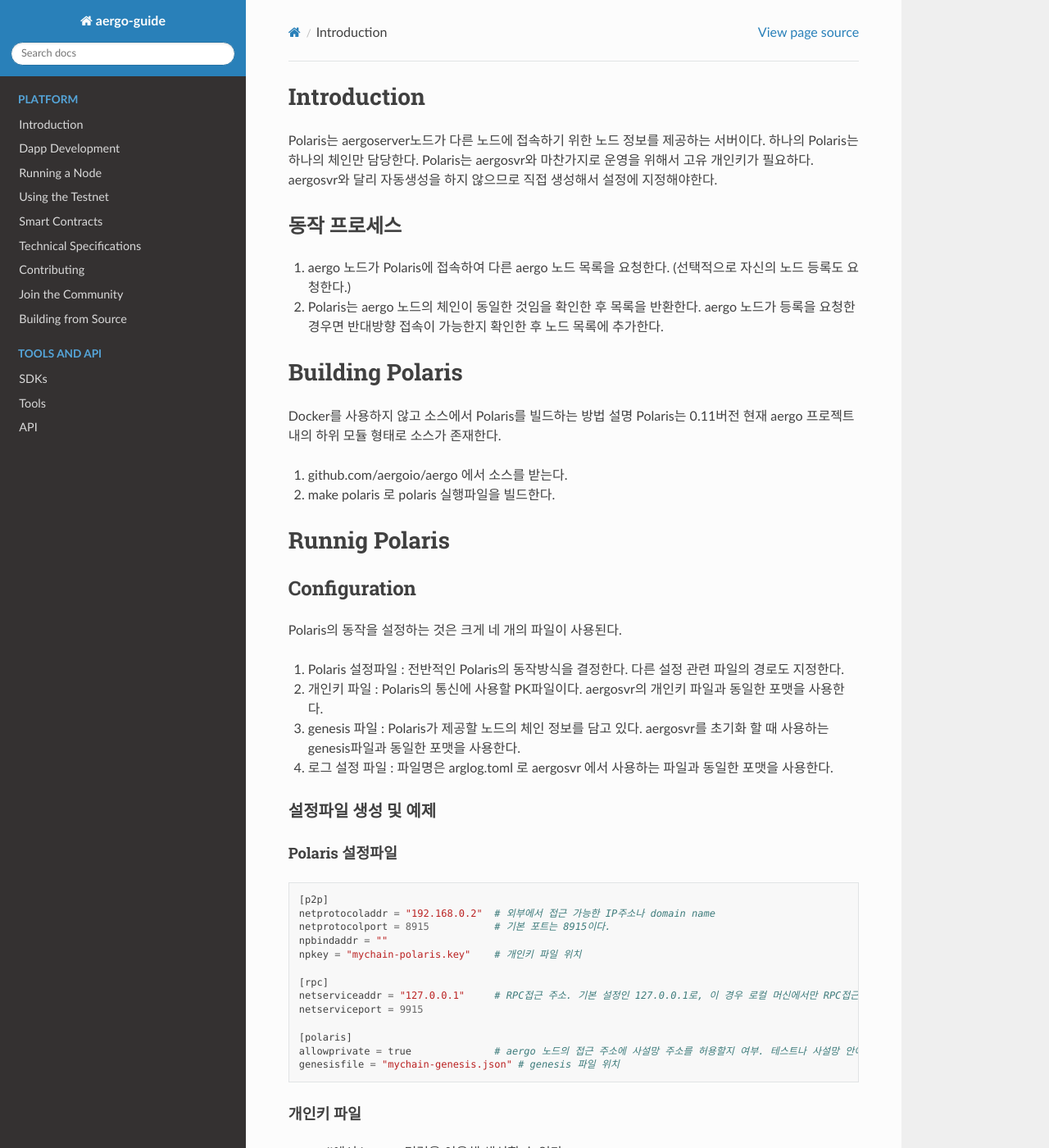
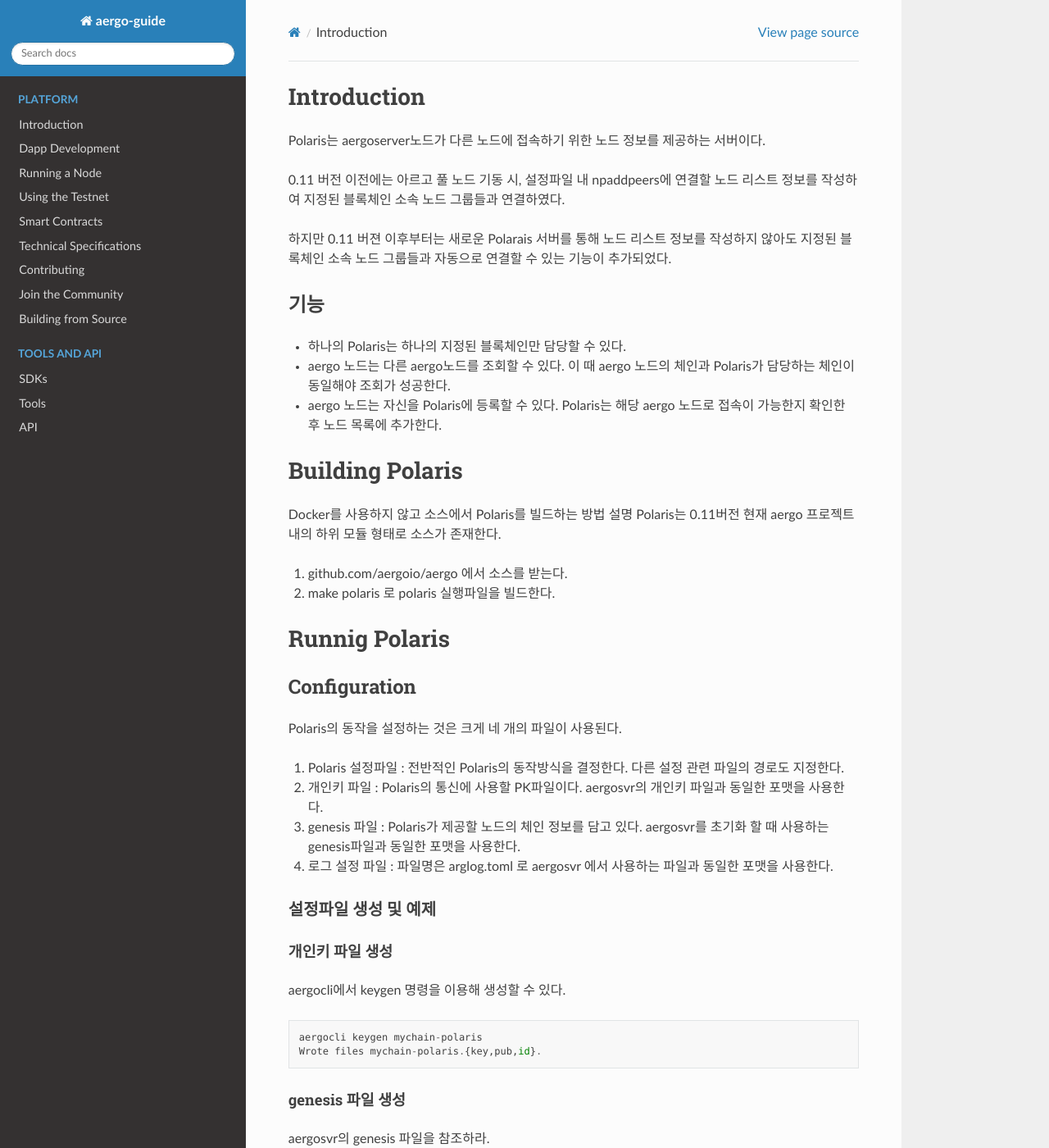
Before and after one commit to aergoio/guide, a Sphinx documentation site: the page built from source/tools/polaris/introduce_kr.rst, in a window 1280 px wide and 1400 px high. Shown: the whole window at 82% size. Built offline with Sphinx 7.4.7 and the Read the Docs theme 2.0.0, drawn with Linux system fonts in a browser that asks for light colours; some of the changed text lies outside the part shown.

Commit message:
Add more descriptions
- Specs for aergo 0.11
- More examples

```diff
--- a/source/tools/polaris/introduce_kr.rst
+++ b/source/tools/polaris/introduce_kr.rst
@@ -2,14 +2,17 @@
 ============
 
 Polaris는 aergoserver노드가 다른 노드에 접속하기 위한 노드 정보를 제공하는 서버이다.
-하나의 Polaris는 하나의 체인만 담당한다.
-Polaris는 aergosvr와 마찬가지로 운영을 위해서 고유 개인키가 필요하다. aergosvr와 달리 자동생성을 하지 않으므로 직접 생성해서 설정에 지정해야한다.
 
-동작 프로세스
--------------
+0.11 버전 이전에는 아르고 풀 노드 기동 시, 설정파일 내 npaddpeers에 연결할 노드 리스트 정보를 작성하여 지정된 블록체인 소속 노드 그룹들과 연결하였다.
 
-1. aergo 노드가 Polaris에 접속하여 다른 aergo 노드 목록을 요청한다. (선택적으로 자신의 노드 등록도 요청한다.)
-2. Polaris는 aergo 노드의 체인이 동일한 것임을 확인한 후 목록을 반환한다. aergo 노드가 등록을 요청한 경우면 반대방향 접속이 가능한지 확인한 후 노드 목록에 추가한다.
+하지만 0.11 버젼 이후부터는 새로운 Polarais 서버를 통해 노드 리스트 정보를 작성하지 않아도 지정된 블록체인 소속 노드 그룹들과 자동으로 연결할 수 있는 기능이 추가되었다.
+
+기능
+----
+
+* 하나의 Polaris는 하나의 지정된 블록체인만 담당할 수 있다.
+* aergo 노드는 다른 aergo노드를 조회할 수 있다. 이 때 aergo 노드의 체인과 Polaris가 담당하는 체인이 동일해야 조회가 성공한다.
+* aergo 노드는 자신을 Polaris에 등록할 수 있다. Polaris는 해당 aergo 노드로 접속이 가능한지 확인한 후 노드 목록에 추가한다.
 
 Building Polaris
 ================
@@ -35,33 +38,55 @@
 
 설정파일 생성 및 예제
 ^^^^^^^^^^^^^^^^^^^^^
+개인키 파일 생성
+""""""""""""""""
+aergocli에서 keygen 명령을 이용해 생성할 수 있다.
+
+::
+
+	aergocli keygen mychain-polaris
+	Wrote files mychain-polaris.{key,pub,id}.
+
+genesis 파일 생성
+"""""""""""""""""
+aergosvr의 genesis 파일을 참조하라.
+
+::
+
+	{
+	    "chain_id":{
+	        "magic": "[insert an identifier string for your network]",
+	        "public": false,
+	        "mainnet": false,
+	        "coinbasefee": "1000000000",
+	        "consensus": "dpos"
+	    },
+	    "timestamp": 1548918000000000000,
+	    "balance": {
+	    },
+	    "bps": [
+	    ]
+	}
 
 Polaris 설정파일
 """"""""""""""""
 
 ::
 
+	[rpc]
+	netserviceaddr = "127.0.0.1"               # RPC접근 주소. 기본 설정인 127.0.0.1로, 이 경우 로컬 머신에서만 RPC접근이 가능하며, 원격에서 RPC접속을 차단한다.
+	netserviceport = 8915
+
 	[p2p]
-	netprotocoladdr = "192.168.0.2"  # 외부에서 접근 가능한 IP주소나 domain name
-	netprotocolport = 8915           # 기본 포트는 8915이다.
+	netprotocoladdr = "[real IP address]"      # 외부에서 접근 가능한 IP주소나 domain name
+	netprotocolport = 8916
 	npbindaddr = ""
-	npkey = "mychain-polaris.key"    # 개인키 파일 위치
-
-	[rpc]
-	netserviceaddr = "127.0.0.1"     # RPC접근 주소. 기본 설정인 127.0.0.1로, 이 경우 로컬 머신에서만 RPC접근이 가능하다.
-	netserviceport = 9915
+	npkey = "mychain-polaris.key"              # 개인키 파일 위치
 
 	[polaris]
-	allowprivate = true              # aergo 노드의 접근 주소에 사설망 주소를 허용할지 여부. 테스트나 사설망 안에서 운영하는 비공개체인용 Polaris를 구축할 경우 사용
-	genesisfile = "mychain-genesis.json" # genesis 파일 위치
+	allowprivate = true                        # aergo 노드의 접근 주소에 사설망 주소를 허용할지 여부. 테스트나 사설망 안에서 운영하는 비공개체인용 Polaris를 구축할 경우 사용
+	genesisfile = "[location of genesis file]" # genesis 파일 위치
 
-개인키 파일
-"""""""""""
-aergocli에서 keygen 명령을 이용해 생성할 수 있다.
-
-genesis 파일
-""""""""""""
-aergosvr의 genesis 파일을 참조하라.
 
 로그 설정 파일
 """"""""""""""
@@ -73,7 +98,9 @@
 
 Docker를 이용해 실행하기
 ^^^^^^^^^^^^^^^^^^^^^^^^
-TODO
+::
+
+	docker run -d -w /tools -v /blockchain/polaris:/tools -p 9915:9915 -p 8915:8915 --restart="always" --name polaris-node aergo/polaris:latest polaris --home /tools --config /tools/polaris-conf.toml
 
 수동으로 실행하기
 ^^^^^^^^^^^^^^^^^
@@ -107,8 +134,14 @@
 	./colaris [flags] <command> [[arg1]...]
 
 
-명령
+flag
 ^^^^
+
+1. -H <hostname> 원격 서버에 요청하는 경우 주소. 기본값은 localhost (127.0.0.1)
+2. -p <portnumber> RPC 포트 번호, 기본값은 8915
+
+command
+^^^^^^^
 
 node
 """"
@@ -117,3 +150,23 @@
 current
 """""""
 Polaris에 등록된 노드 목록을 반환한다.
+
+예:
+
+::
+
+	ubuntu@mypolaris:/blockchain/polaris$ ./colaris -p 8915 current
+	{
+	 "total": 1,
+	 "peers": [
+	  {
+	   "address": {
+	    "address": "52.231.31.38",
+	    "port": 7846,
+	    "peerID": "16Uiu2HAmBfFABqQ2eWwNMv1A2WJCqVykgPS2sz72jrYTHeZgyors"
+	   },
+	   "connected": 1549526282,
+	   "lastCheck": 1549526463
+	  }
+	 ]
+	}
```
Also changed, not shown: other parts of source/tools/polaris/introduce_kr.rst (+1 -1 lines).
